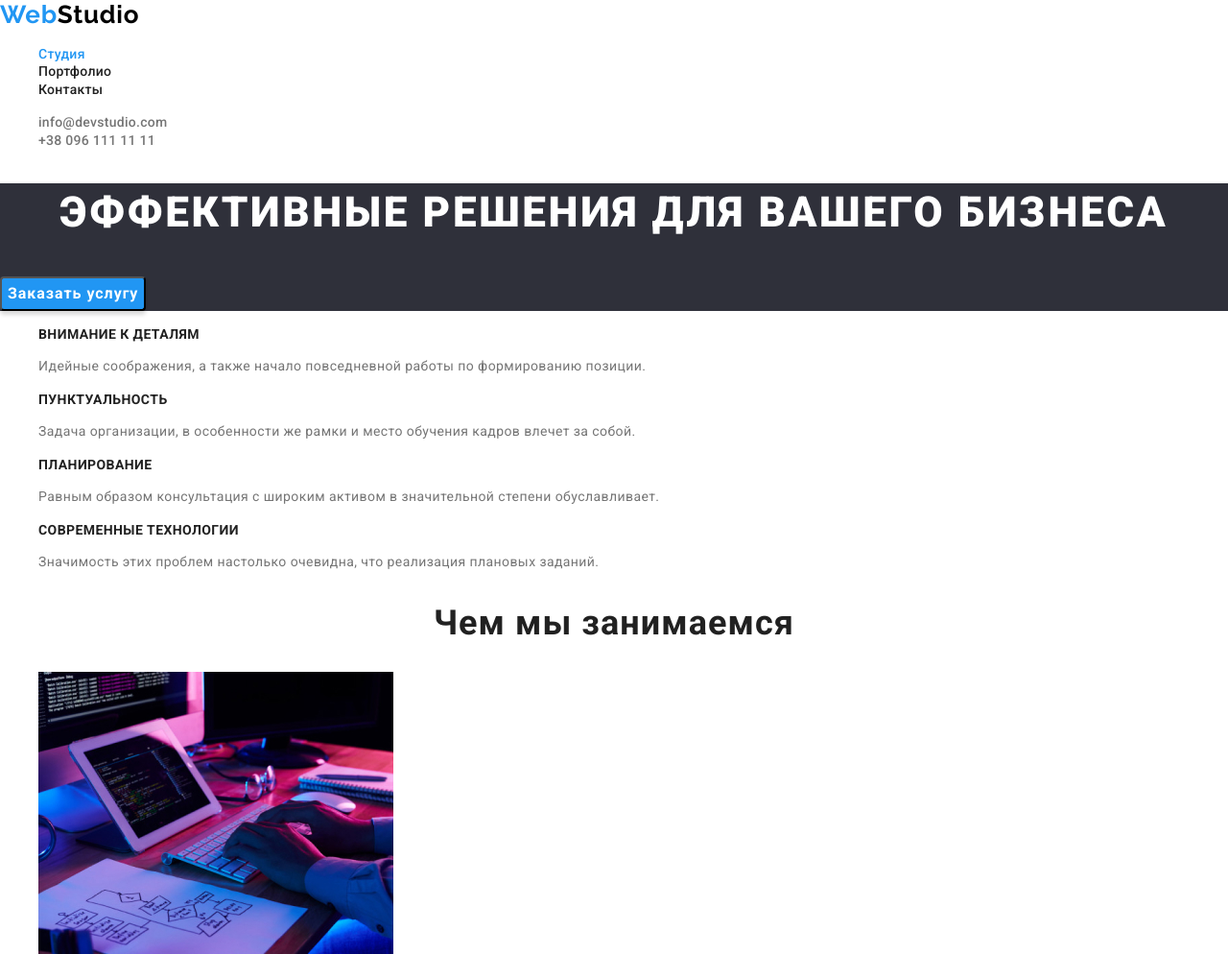
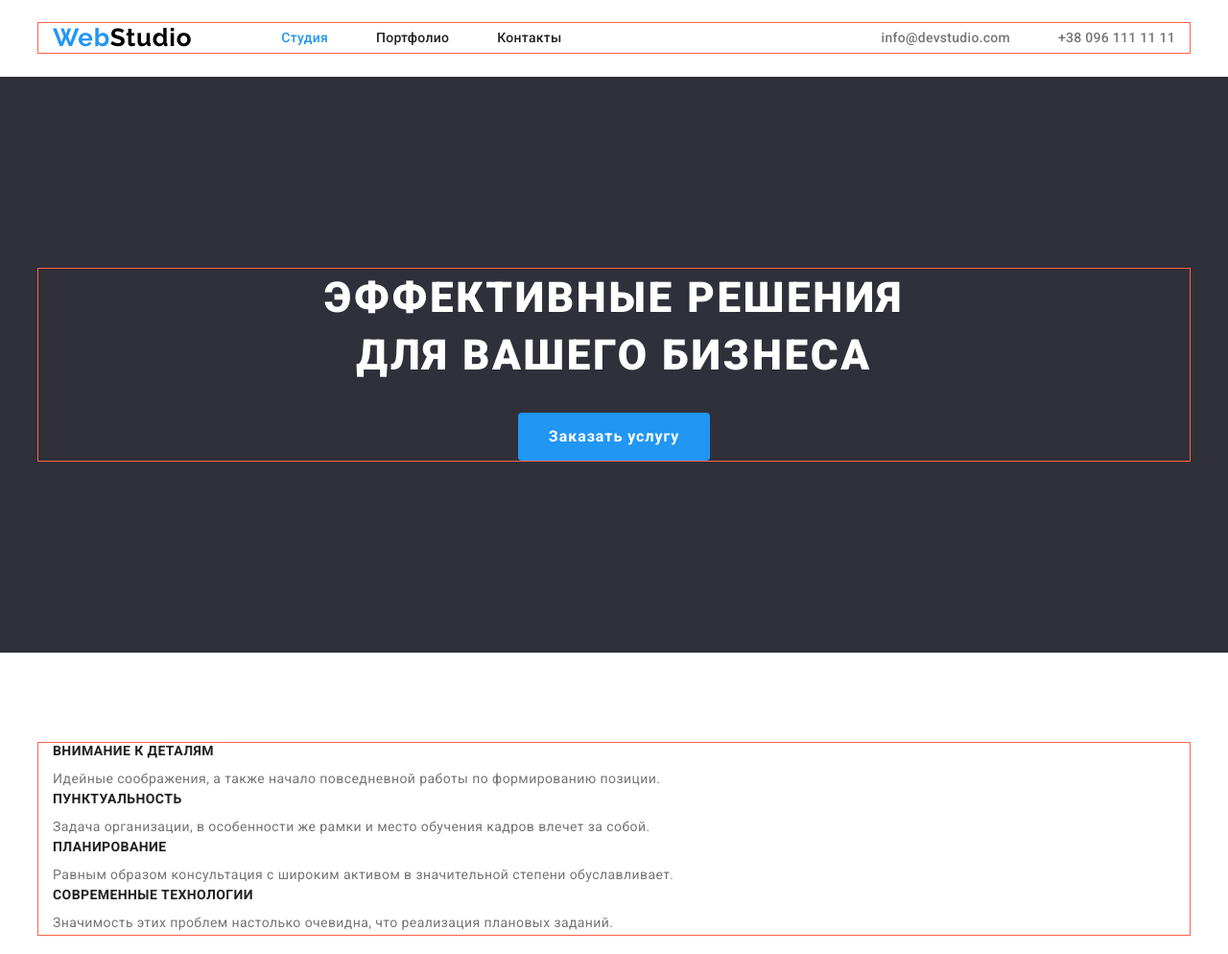
Before and after one commit to RomanKeretsman/goit-markup-hw-03, a plain HTML site: page index.html in a window 1280 px wide. Shown: the top 994 px of the page at 96% size. Drawn offline with nearby package versions, Linux system fonts and the light colour scheme.

Commit message:
Добавляет позиционирование елементов для header в index.html

```diff
--- a/css/styles.css
+++ b/css/styles.css
@@ -9,7 +9,15 @@
 body {
     font-family: var(--main-font);
     font-style: normal;
-
+}
+.container {
+    width: 1200px;
+    padding: 0 15px;
+    margin: 0 auto;
+    outline: 1px solid tomato;
+}
+h1,h2,h3,h4,h5,h6,p {
+    margin: 0;
 }
 
 .link {
@@ -18,36 +26,59 @@ body {
 
 .list {
     list-style: none;
+    margin: 0;
+    padding: 0;
 }
 
 .address {
     font-style: normal;
 }
-
-.header-list-item .current {
-    color: var(--accent-color);
+.title {
+    margin-bottom: 50px;
 }
 
+
+
 /* ==========HEADER================= */
+.header {
+    padding-top: 24px;
+    padding-bottom: 25px;
+}
+.header-container {
+    display: flex;
+    justify-content: space-between;
+    align-items: center;
+}
+.header-nav {
+    display: flex;
+    /* justify-content: space-between; */
+    align-items: center;
+}
 .logo {
     font-family: var(--secondary-font);
     font-weight: 700;
     font-size: 26px;
     line-height: 1.192;
     letter-spacing: 0.03em;
+    margin-right: 93px;
 
     color: #2196F3;
-
 }
-
 .logo-black {
     color: #000000;
 }
-
 .logo-white {
     color: #FFFFFF;
 }
-
+.header-list {
+    display: flex;
+}
+.header-list-item .current {
+    color: var(--accent-color);
+}
+.header-list-item:not(:nth-child(3)) {
+    margin-right: 50px;
+}
 .header-list-link {
     font-weight: 500;
     font-size: 14px;
@@ -56,12 +87,13 @@ body {
 
     color: var(--title-color);
 }
-
 .header-list-link:hover,
 .header-list-link:focus {
     color: var(--accent-color);
 }
-
+.header-contacts-list {
+    display: flex;
+}
 .header-contacts-link {
     font-weight: 500;
     font-size: 14px;
@@ -70,19 +102,27 @@ body {
 
     color: var(--text-color);
 }
-
+.header-contacts-mail {
+    margin-right: 50px;
+}
 .header-contacts-link:hover,
 .header-contacts-link:focus {
     color: var(--accent-color)
 }
-
 /* ==========END HEADER================= */
 
 /* ==========HERO================= */
 .hero {
     background: #2F303A;
+    padding-top: 200px;
+    padding-bottom: 200px;
+    text-align: center;
 }
+.center-box {
+    width: 696px;
+    margin: 0 auto;
 
+}
 .hero-title {
     font-weight: 900;
     font-size: 44px;
@@ -90,28 +130,33 @@ body {
     text-align: center;
     letter-spacing: 0.06em;
     text-transform: uppercase;
+    margin-bottom: 30px;
 
     color: #FFFFFF;
 }
-
 .hero-button {
+    padding: 10px 32px;
+    min-width: 200px;
+    min-height: 50px;
     font-family: var(--main-font);
     font-weight: 700;
     font-size: 16px;
     line-height: 1.875;
-    text-align: center;
     letter-spacing: 0.06em;
     cursor: pointer;
 
     color: #FFFFFF;
-    background: #2196F3;
-    box-shadow: 0px 4px 4px rgba(0, 0, 0, 0.15);
+    background: var(--accent-color);
+    border: none;
     border-radius: 4px;
 }
 
 /* ==========END HERO================= */
 
 /* ==========OUR-FEATURES================= */
+.our-features {
+    margin: 94px 0;
+}
 .title {
     font-weight: 700;
     font-size: 36px;
@@ -120,9 +165,11 @@ body {
     letter-spacing: 0.03em;
 
     color: var(--title-color);
+    outline: 1px solid teal;
 }
 
 .our-features-subtitle {
+    margin-bottom: 10px;
     font-weight: 700;
     font-size: 14px;
     line-height: 1.143;
@@ -144,16 +191,44 @@ body {
 /* ==========END-FEATURES================= */
 
 /* ==========WORK================= */
+.work {
+    margin-bottom: 94px;
+}
 
 /* ==========END WORK================= */
 
 /* ==========TEAM================= */
+.team {
+    padding: 94px 0;
+
+    background: #F5F4FA;
+}
+.team-list {
+    display: flex;
+    justify-content: space-between;
+}
+.team-img {
+    margin-bottom: 30px;
+}
+.team-list-item {
+    width: 270px;
+    text-align: center;
+    background: #FFFFFF;
+
+    box-shadow: 0px 1px 3px rgba(0, 0, 0, 0.12),
+    0px 1px 1px rgba(0, 0, 0, 0.14),
+    0px 2px 1px rgba(0, 0, 0, 0.2);
+    border-radius: 0px 0px 4px 4px;
+}
+
+
 .team-name {
     font-weight: 500;
     font-size: 16px;
     line-height: 1.188;
     text-align: center;
     letter-spacing: 0.03em;
+    margin-bottom: 10px;
 
     color: var(--title-color);
 }
@@ -164,6 +239,7 @@ body {
     line-height: 1.188;
     text-align: center;
     letter-spacing: 0.03em;
+    margin-bottom: 30px;
 
     color: var(--text-color);
 }
--- a/index.html
+++ b/index.html
@@ -13,6 +13,7 @@
 <body>
     <!-- HEADER -->
     <header class="header">
+        <div class="container header-container">
             <nav class="header-nav">
                  <a class="logo link" href="./index.html">Web<span class="logo-black">Studio</span></a>
                 <ul class="header-list list">
@@ -37,22 +38,29 @@
                     </li>
                 </ul>
             </address>
+        </div>
     </header>
 
     <main>
         <!-- HERO -->
         <section class="hero">
+            <div class="container">
+                <div class="center-box">
                     <h1 class="hero-title">Эффективные решения для вашего бизнеса</h1>
-            <button class="hero-button" type="button">Заказать услугу</button>
+                    <button class="hero-button type=" button">Заказать услугу</button>
+                </div>
+            </div>
         </section>
 
         <!-- OUR-FEATURES -->
         <section class="our-features">
+           <div class="container">
                 <h2 hidden class="title">Наши особенности</h2>
                 <ul class="our-features-list list">
                     <li class="our-features-item">
                         <h3 class="our-features-subtitle">Внимание к деталям</h3>
-                    <p class="our-features-text">Идейные соображения, а также начало повседневной работы по формированию
+                        <p class="our-features-text">Идейные соображения, а также начало повседневной работы по
+                            формированию
                             позиции.</p>
                     </li>
                     <li class="our-features-item">
@@ -62,7 +70,8 @@
                     </li>
                     <li class="our-features-item">
                         <h3 class="our-features-subtitle">Планирование</h3>
-                    <p class="our-features-text">Равным образом консультация с широким активом в значительной степени
+                        <p class="our-features-text">Равным образом консультация с широким активом в значительной
+                            степени
                             обуславливает.</p>
                     </li>
                     <li class="our-features-item">
@@ -71,49 +80,59 @@
                             заданий.</p>
                     </li>
                 </ul>
+           </div>
         </section>
         <!-- WORK -->
         <section class="work">
+            <div class="container">
                 <h2 class="title">Чем мы занимаемся</h2>
                 <ul class="work-list list">
                     <li class="work-list-item">
-                    <img class="work-list-img" src="./images/studio/features_1.jpg" alt="Написание кода на десктопе" width="370" height="294">
-                </li>
-                <li class="work-list-item">
-                    <img class="work-list-img" src="./images/studio/features_2.jpg" alt="Структура приложения для мобильного устройства"
+                        <img class="work-list-img" src="./images/studio/features_1.jpg" alt="Написание кода на десктопе"
                             width="370" height="294">
                     </li>
                     <li class="work-list-item">
-                    <img class="work-list-img" src="./images/studio/features_3.jpg" alt="Палитра цветов на планшете" width="370" height="294">
+                        <img class="work-list-img" src="./images/studio/features_2.jpg"
+                            alt="Структура приложения для мобильного устройства" width="370" height="294">
+                    </li>
+                    <li class="work-list-item">
+                        <img class="work-list-img" src="./images/studio/features_3.jpg" alt="Палитра цветов на планшете"
+                            width="370" height="294">
                     </li>
                 </ul>
-
+            </div>
         </section>
         <!-- TEAM -->
         <section class="team">
+            <div class="container">
                 <h2 class="title">Наша команда</h2>
                 <ul class="team-list list">
                     <li class="team-list-item">
-                    <img class="team-img" src="./images/studio/team_member_1.jpg" alt="Фото Игоря Демьяненко" width="270" height="260">
+                        <img class="team-img" src="./images/studio/team_member_1.jpg" alt="Фото Игоря Демьяненко"
+                            width="270" height="260">
                         <h3 class="team-name">Игорь Демьяненко</h3>
                         <p class="team-position" lang="en">Product Designer</p>
                     </li>
                     <li class="team-list-item">
-                    <img class="team-img" src="./images/studio/team_member_2.jpg" alt="Фото Ольги Репиной" width="270" height="260">
+                        <img class="team-img" src="./images/studio/team_member_2.jpg" alt="Фото Ольги Репиной"
+                            width="270" height="260">
                         <h3 class="team-name">Ольга Репина</h3>
                         <p class="team-position" lang="en">Frontend Developer</p>
                     </li>
                     <li class="team-list-item">
-                    <img class="team-img" src="./images/studio/team_member_3.jpg" alt="Фото Николая Тарасова" width="270" height="260">
+                        <img class="team-img" src="./images/studio/team_member_3.jpg" alt="Фото Николая Тарасова"
+                            width="270" height="260">
                         <h3 class="team-name">Николай Тарасов</h3>
                         <p class="team-position" lang="en">Marketing</p>
                     </li>
                     <li class="team-list-item">
-                    <img class="team-img" src="./images/studio/team_member_4.jpg" alt="Фото Михаила Ермакова" width="270" height="260">
+                        <img class="team-img" src="./images/studio/team_member_4.jpg" alt="Фото Михаила Ермакова"
+                            width="270" height="260">
                         <h3 class="team-name">Михаил Ермаков</h3>
                         <p class="team-position" lang="en">UI Designer</p>
                     </li>
                 </ul>
+            </div>
         </section>
     </main>
     <!-- FOOTER -->
```
Lines whose indentation alone changed are shown as unchanged.
